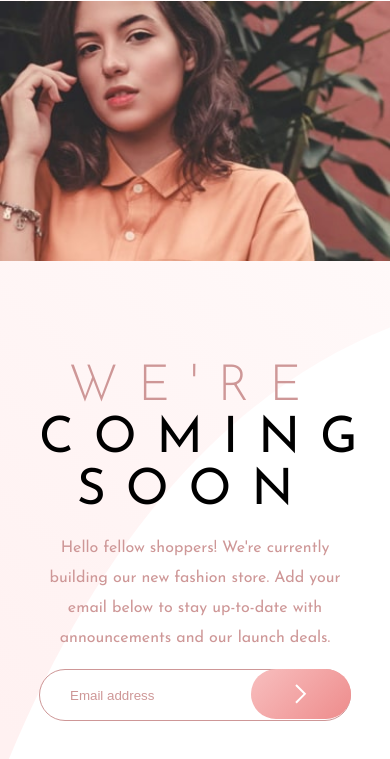
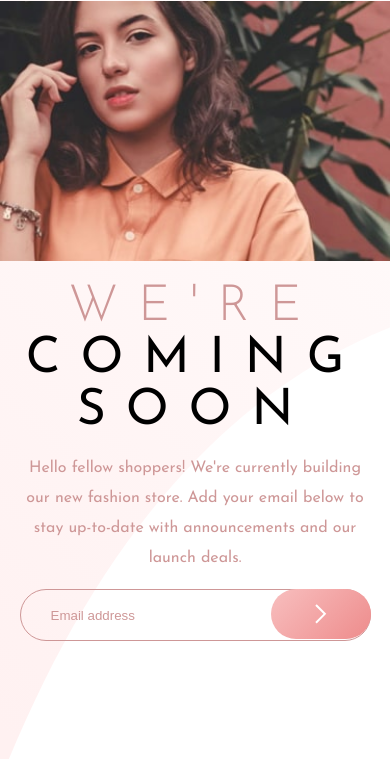
Before and after one commit to AlexAnthopoulos/base-apparel, a plain HTML site: page index.html in a window 390 px wide. Shown: the part 63-822 px from the top of the page. Drawn offline with Linux system fonts and the light colour scheme.

Commit message:
fixing mobile

```diff
--- a/style.css
+++ b/style.css
@@ -123,8 +123,13 @@ button:hover{
 
     .text{
         text-align:center;
-        max-width: 80%;
+        max-width: 90%;
     }
+
+    .textcontainer {
+        margin-top: 20px;
+    }
+
 
     h1{
         text-align: center;
```
